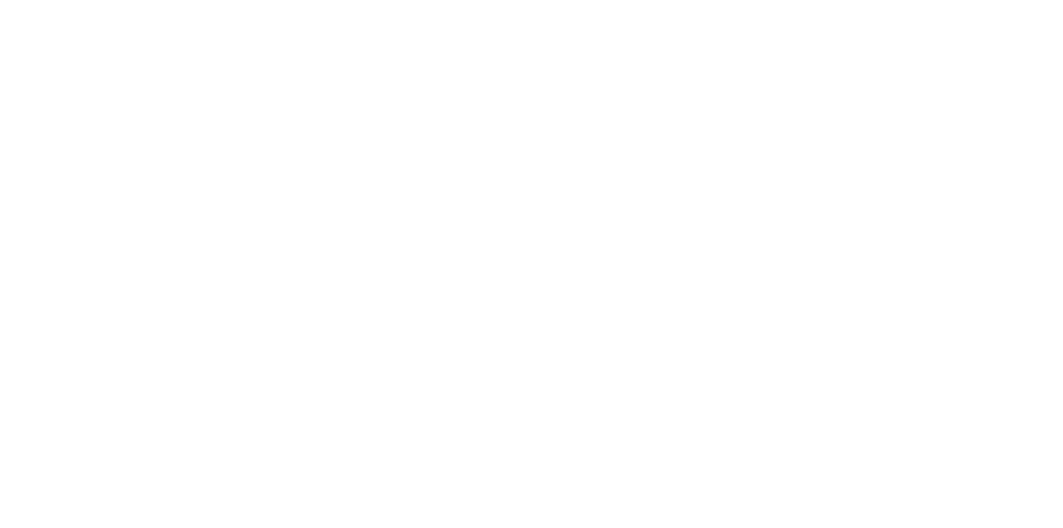
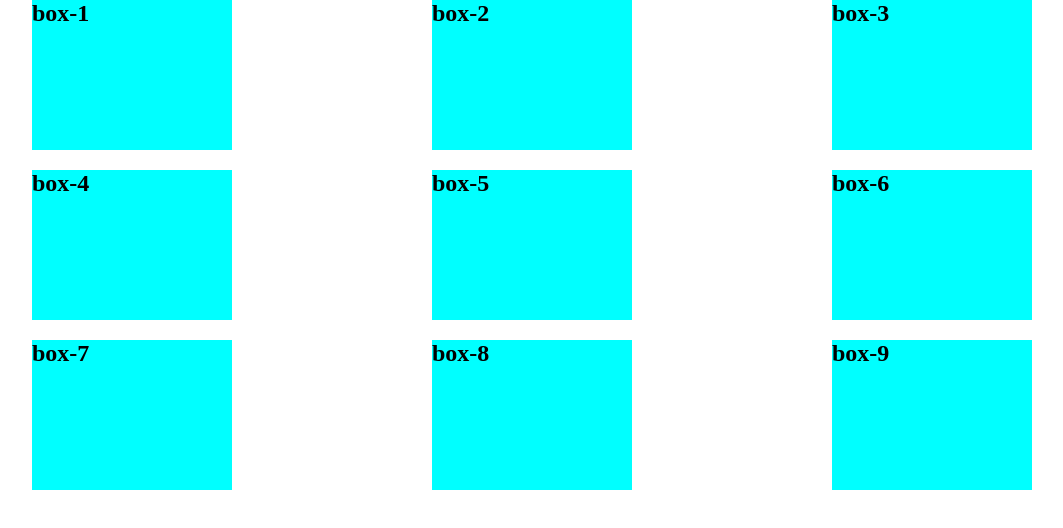
Before and after one commit to biswas20/grid-css3, a plain HTML site: page index.html in a window 1280 px wide. Shown: the whole page, without its empty margins (18-1081 px from the left). Drawn offline with Linux system fonts and the light colour scheme.

Commit message:
grid-css

```diff
--- a/css/style.css
+++ b/css/style.css
@@ -0,0 +1,20 @@
+*{
+    margin: 0;
+    padding: 0;
+}
+.container{
+    margin: 0 auto;
+    width: 1180px;
+    display: grid;
+
+    grid-template-columns: repeat(3, 1fr);
+    grid-row-gap:20px;
+    grid-column-gap:20px
+
+}
+.box{
+    width: 200px;
+    height: 150px;
+    background-color: aqua;
+
+}
--- a/index.html
+++ b/index.html
@@ -4,8 +4,37 @@
     <meta charset="UTF-8">
     <meta name="viewport" content="width=device-width, initial-scale=1.0">
     <title>Css-3 Grid</title>
+    <link rel="stylesheet" href="css/style.css">
 </head>
 <body>
-
+ <div class="container">
+    <div class="box box-1">
+        <h2>box-1</h2>
+    </div>
+    <div class="box">
+        <h2>box-2</h2>
+    </div>
+    <div class="box">
+        <h2>box-3</h2>
+    </div>
+    <div class="box">
+        <h2>box-4</h2>
+    </div>
+    <div class="box">
+        <h2>box-5</h2>
+    </div>
+    <div class="box">
+        <h2>box-6</h2>
+    </div>
+    <div class="box">
+        <h2>box-7</h2>
+    </div>
+    <div class="box">
+        <h2>box-8</h2>
+    </div>
+    <div class="box">
+        <h2>box-9</h2>
+    </div>
+ </div>
 </body>
 </html>
```
